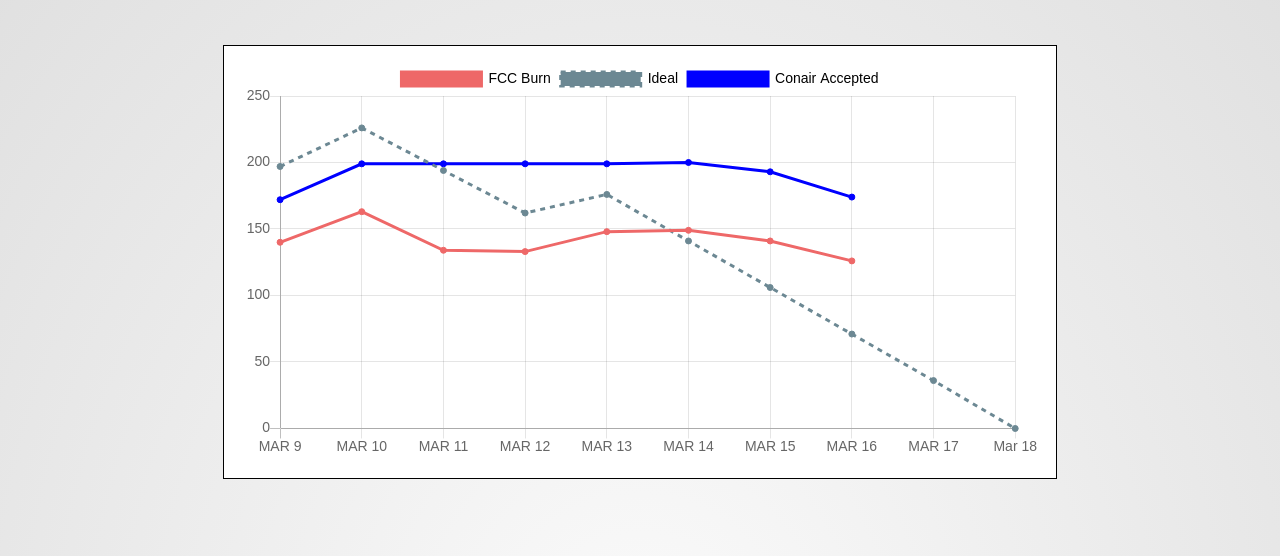
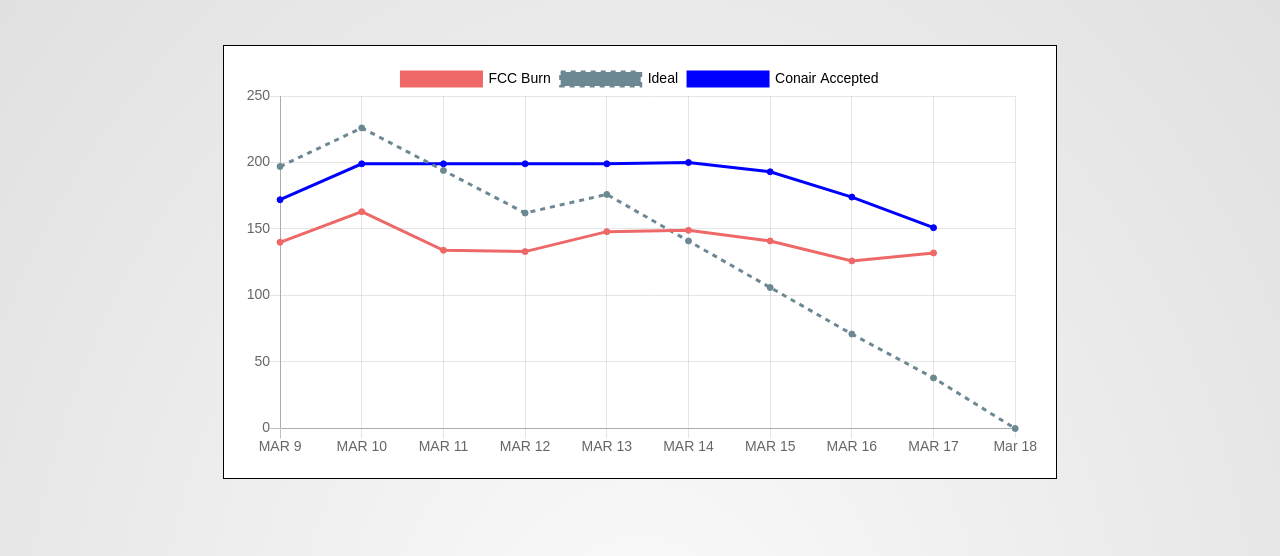
Before and after one commit to JoeyFlaum/Burndown, a website: page index.html in a window 1280 px wide. Shown: the part 86-642 px from the top of the page. Drawn offline with nearby package versions, Linux system fonts and the light colour scheme.

Commit message:
burndown data update, scope change

```diff
--- a/index.html
+++ b/index.html
@@ -1,6 +1,7 @@
 <html>
 
-  <!-- See live at https://codepen.io/paulera/pen/ejGKEr -->
+  <!-- See live at https://codepen.io/paulera/pen/ejGKEr    --modified -->
+
 
   <head>
     <script src="https://cdnjs.cloudflare.com/ajax/libs/Chart.js/2.5.0/Chart.min.js"></script>
@@ -94,10 +95,10 @@
     <script>
     showBurnDown (
       "Q400",
-      [140,163,134,133,148,149,141,126], // burndown data
+      [140,163,134,133,148,149,141,126,132], // burndown data
       //[197,240,208,176,190] // scope change with totals
-      [197,226,194,162,176], // scope change
-      [172,199,199,199,199,200,193,174],
+      [197,226,194,162,176,141,106,71,38], // scope change
+      [172,199,199,199,199,200,193,174,151],//conair
       );
 
 
```
